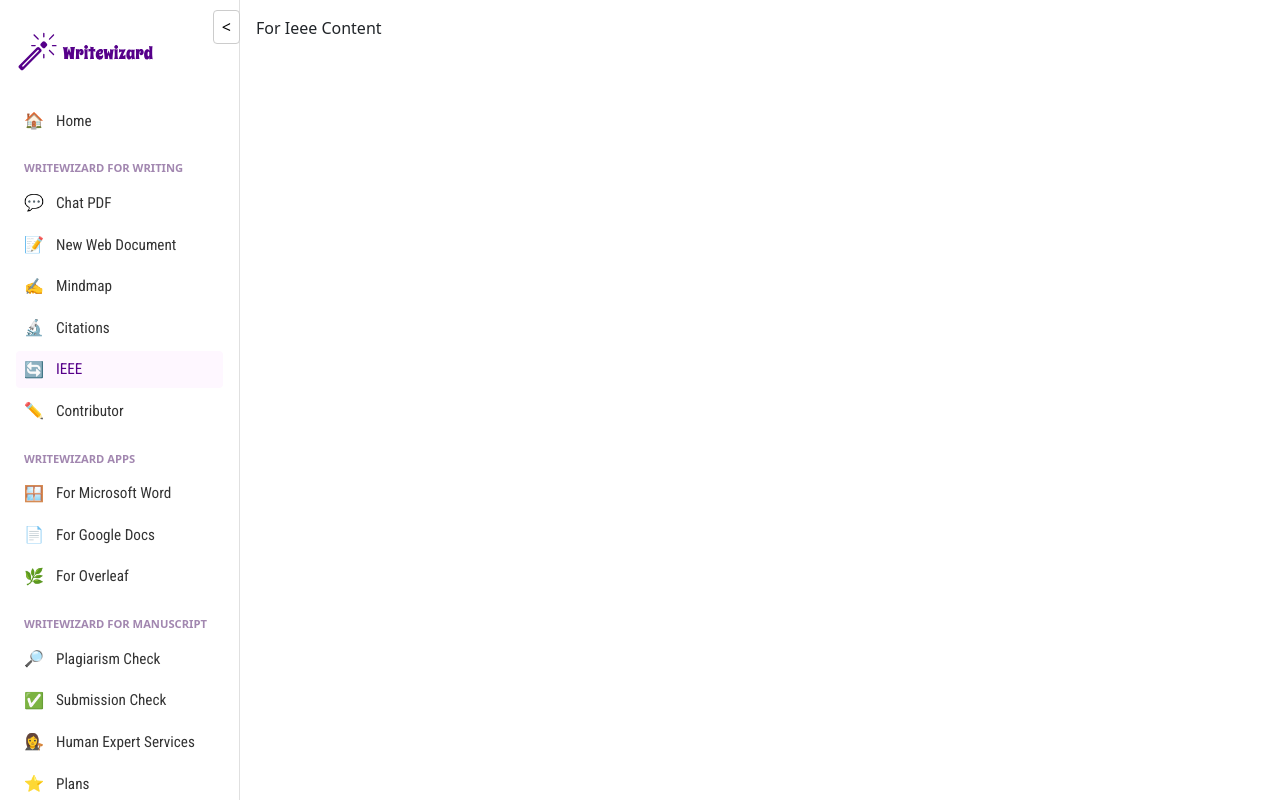
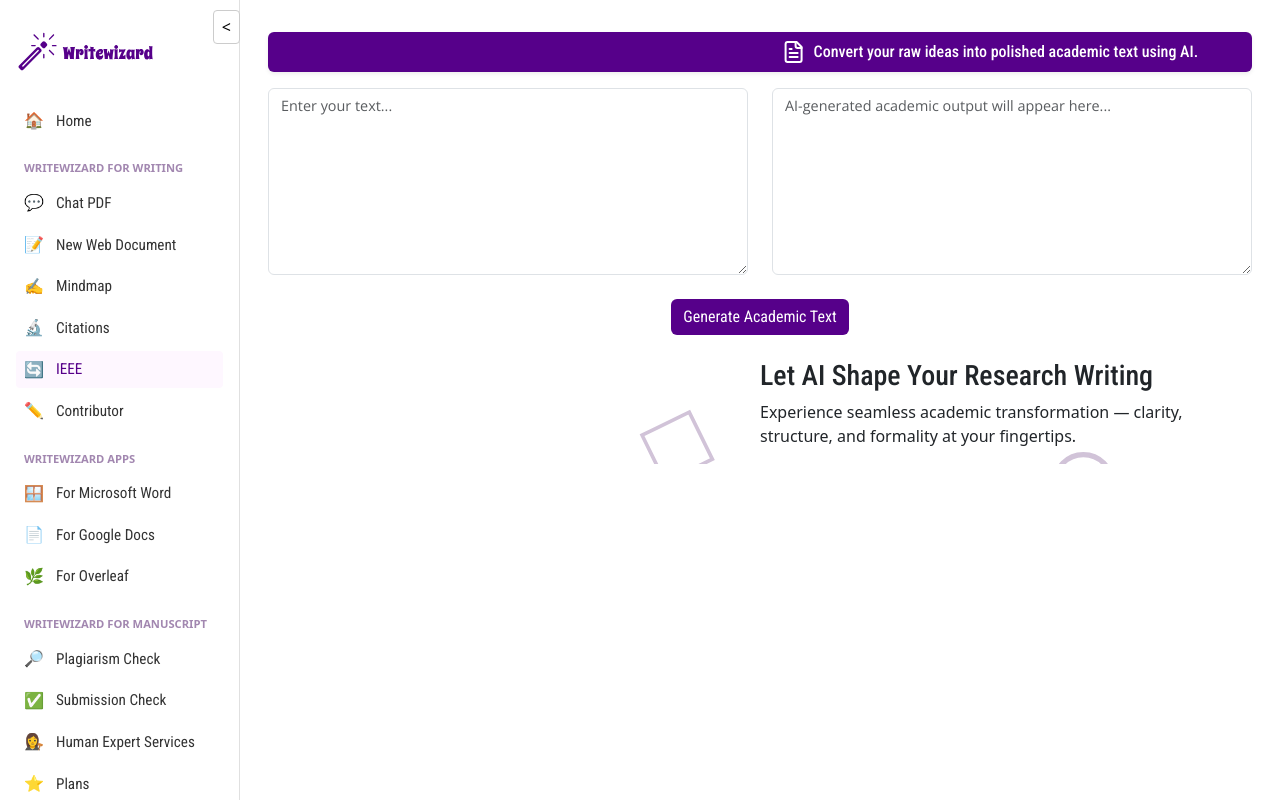
Before and after one commit to Krithiga-Balakrishnan/RP-24-25J-146, a React (Create React App) app in the folder FrontEnd/: page /ieee in a window 1280 px wide. Built offline with nearby package versions, Linux system fonts and the light colour scheme; no server answers; sample sign-in values are in the browser's storage; a web font is replaced by a local one; what quill-better-table, quill-cursors, quill-mention would draw is missing.

Commit message:
inerface added to ieee.js and converted validation added for  0 authors

```diff
--- a/FrontEnd/src/pages/Ieee.js
+++ b/FrontEnd/src/pages/Ieee.js
@@ -1,5 +1,119 @@
-// Ieee.js
-const Ieee = () => {
-    return <div>For Ieee Content</div>;
-  };
-  export default Ieee;
+import React, { useState } from "react";
+import Lottie from "react-lottie-player";
+import Marquee from "react-fast-marquee";
+import { FileText } from "lucide-react";
+import FloatingShapes from "../animation/flying-shapes.json";
+// import WritingAnimation from "../animation/FloatingPapers.json";
+
+const AcademicConverter = () => {
+  const [textValue, setTextValue] = useState("");
+  const [outputText, setOutputText] = useState("");
+
+ const handleGenerateAcademic = async () => {
+  if (!textValue.trim()) {
+    setOutputText("Please enter some text to convert.");
+    return;
+  }
+
+  try {
+    const res = await fetch(`${process.env.REACT_APP_BACKEND_API_URL}/api/convert/convert-text`, {
+      method: "POST",
+      headers: {
+        "Content-Type": "application/json",
+      },
+      body: JSON.stringify({ content: textValue }),
+    });
+
+    const data = await res.json();
+
+    if (res.ok && data.converted_text) {
+      setOutputText(data.converted_text);
+    } else {
+      setOutputText(data.msg || "Failed to convert text.");
+    }
+  } catch (error) {
+    console.error("Error during API call:", error);
+    setOutputText("An error occurred during conversion.");
+  }
+};
+
+
+  return (
+    <div className="container py-3">
+      {/* Banner */}
+      <div className="row mb-3">
+        <div className="col">
+          <div className="mindmap-textarea-intro-container rounded shadow-sm d-flex align-items-center">
+            <Marquee gradient={false} speed={80} pauseOnHover={true}>
+              <div className="d-flex align-items-center">
+                <FileText className="me-2" size={24} color="white" />
+                <h6 className="text-white mb-0">
+                  Convert your raw ideas into polished academic text using AI.
+                </h6>
+              </div>
+            </Marquee>
+          </div>
+        </div>
+      </div>
+
+      {/* Input + Output Textarea Side-by-Side */}
+      <div className="row mb-4">
+        <div className="col-md-6">
+          <textarea
+            className="form-control"
+            rows={8}
+            placeholder="Enter your text..."
+            value={textValue}
+            onChange={(e) => setTextValue(e.target.value)}
+          />
+        </div>
+        <div className="col-md-6">
+          <textarea
+            className="form-control"
+            rows={8}
+            placeholder="AI-generated academic output will appear here..."
+            value={outputText}
+            readOnly
+          />
+        </div>
+      </div>
+
+      {/* Generate Button */}
+      <div className="row mb-4">
+        <div className="col text-center">
+          <button className="btn primary-button" onClick={handleGenerateAcademic}>
+            Generate Academic Text
+          </button>
+        </div>
+      </div>
+
+      {/* Floating animation and illustration */}
+      <div className="row mb-5 h-full">
+        <div className="col-12 d-flex flex-column flex-md-row align-items-center position-relative">
+          <div className="position-absolute top-0 bottom-0 start-0 end-0 d-flex justify-content-center align-items-center overflow-hidden">
+            <Lottie loop animationData={FloatingShapes} play />
+            <div className="mindmap-fade-overlay" />
+          </div>
+
+          <div className="col-12 col-md-6 d-flex justify-content-center order-1">
+            {/* <Lottie
+              loop
+              animationData={WritingAnimation}
+              play
+              style={{ width: 150, height: 150 }}
+            /> */}
+          </div>
+
+          <div className="col-12 col-md-6 text-center text-md-start z-1 order-2">
+            <h3 className="mb-2">Let AI Shape Your Research Writing</h3>
+            <p className="mb-3">
+              Experience seamless academic transformation — clarity, structure, and formality at your fingertips.
+            </p>
+          </div>
+        </div>
+      </div>
+    </div>
+  );
+};
+
+export default AcademicConverter;
--- a/FrontEnd/src/pages/PadPage.js
+++ b/FrontEnd/src/pages/PadPage.js
@@ -63,29 +63,6 @@
     padding: "1rem",
   };
 
-  useEffect(() => {
-    localStorage.setItem("userId", userId.current);
-    localStorage.setItem("userName", userName.current);
-
-    // Join the pad via WebSocket
-    socket.emit("join-pad", {
-      padId,
-      userId: userId.current,
-      userName: userName.current,
-    });
-
-    socket.on("update-users", (activeUsers) => {
-      console.log("🔄 Active Users:", activeUsers);
-      setUsers(activeUsers);
-    });
-
-    // Load sections, authors, references from the server
-    socket.on("load-pad", ({ sections, authors, references }) => {
-      console.log("✅ Pad Loaded", { sections, authors, references });
-      setSections(sections || []);
-      setAuthors(authors || []);
-      setReferences(references || []);
-    });
 
     // Fetch pad details from REST endpoint
     const fetchPad = async () => {
@@ -117,6 +94,61 @@
         console.error("❌ Error fetching pad:", error);
       }
     };
+
+  useEffect(() => {
+    localStorage.setItem("userId", userId.current);
+    localStorage.setItem("userName", userName.current);
+
+    // Join the pad via WebSocket
+    socket.emit("join-pad", {
+      padId,
+      userId: userId.current,
+      userName: userName.current,
+    });
+
+    socket.on("update-users", (activeUsers) => {
+      console.log("🔄 Active Users:", activeUsers);
+      setUsers(activeUsers);
+    });
+
+    // Load sections, authors, references from the server
+    socket.on("load-pad", ({ sections, authors, references }) => {
+      console.log("✅ Pad Loaded", { sections, authors, references });
+      setSections(sections || []);
+      setAuthors(authors || []);
+      setReferences(references || []);
+    });
+
+    // Fetch pad details from REST endpoint
+    // const fetchPad = async () => {
+    //   const token = localStorage.getItem("token");
+    //   if (!token) return;
+
+    //   try {
+    //     const res = await fetch(
+    //       `${process.env.REACT_APP_BACKEND_API_URL}/api/pads/${padId}`,
+    //       {
+    //         headers: { Authorization: token },
+    //       }
+    //     );
+
+    //     if (!res.ok) {
+    //       console.error("❌ Failed to fetch pad:", res.status);
+    //       return;
+    //     }
+
+    //     const data = await res.json();
+    //     console.log("📜 Pad Data:", data);
+
+    //     setPad(data);
+    //     setSections(data.sections || []);
+    //     setAuthors(data.authors || []);
+    //     setReferences(data.references || []);
+    //     setPadName(data.name || "");
+    //   } catch (error) {
+    //     console.error("❌ Error fetching pad:", error);
+    //   }
+    // };
 
     fetchPad();
 
@@ -215,27 +247,16 @@
 
   // Fetch pad details from REST endpoint
   const FetchPadData = async () => {
-    // const token = localStorage.getItem("token");
-    // if (!token) return;
 
-    // try {
-    //   const res = await fetch(
-    //     `${process.env.REACT_APP_BACKEND_API_URL}/api/convert/${padId}`,
-    //     {
-    //       headers: { Authorization: token },
-    //     }
-    //   );
+    await fetchPad();
+    console.log("authors",authors)
 
-    //   if (!res.ok) {
-    //     console.error("❌ Failed to fetch pad:", res.status);
-    //     return;
-    //   }
+     if (!authors || authors.length === 0) {
+    alert("At least one author must be added before generating the paper.");
+    return;
+  }
 
-    //   const data = await res.json();
-    //   console.log("📜 Pad Data for IEEE doc:", data);
-    // } catch (error) {
-    //   console.error("❌ Error fetching pad:", error);
-    // }
+
     const token = localStorage.getItem("token");
     if (!token) {
       console.error("No token found");
```
Also changed, not shown: 1 other file (tests, documents, lock files or other folders).
